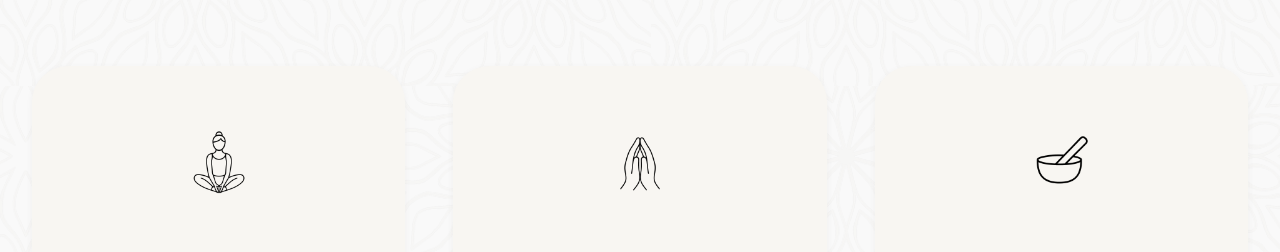
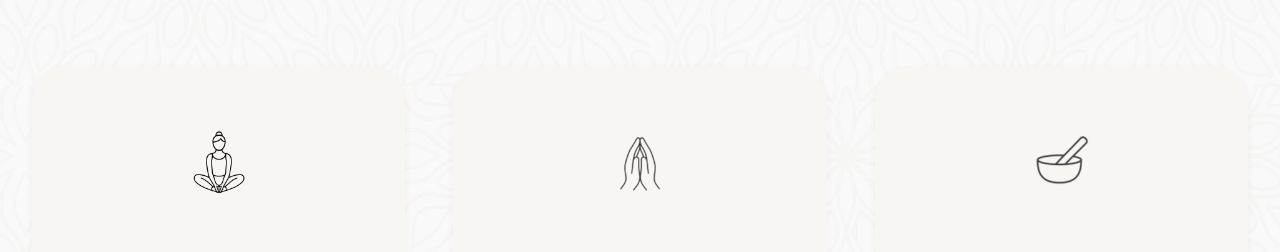
Before and after one commit to shara-raj/wellmoon-veda-harmony-public, a React (Vite) app: page / in a window 1280 px wide. Shown: the part 1224-1476 px from the top of the page. Built offline with nearby package versions, Linux system fonts and the light colour scheme; the HTML template or start-up script is replaced by a standard one.

Commit message:
Fix mudra and sound icon visibility
The mudra and sound icons were not visible on hover due to the `brightness(0)` filter applied to images. This commit removes the filter from these specific icons, ensuring they are displayed correctly.

```diff
--- a/src/components/HealingPaths.tsx
+++ b/src/components/HealingPaths.tsx
@@ -74,9 +74,7 @@ const HealingPaths = () => {
                 {path.icon === "image" ? (
                   <img src={path.iconSrc} alt="" className="w-20 h-20 object-contain relative z-20" style={{ filter: 'brightness(0) saturate(100%)', transition: 'none' }} />
                 ) : path.icon === "custom" && path.IconComponent ? (
-                  <div style={{ filter: 'brightness(0) saturate(100%)', transition: 'none' }}>
-                    <path.IconComponent className="w-20 h-20 relative z-20" />
-                  </div>
+                  <path.IconComponent className="w-20 h-20 relative z-20" />
                 ) : null}
               </div>
               <h3 className="text-xl font-serif font-semibold text-foreground mb-4">
```
